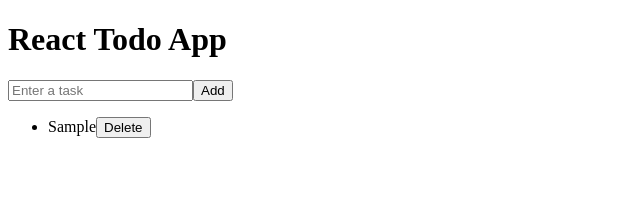
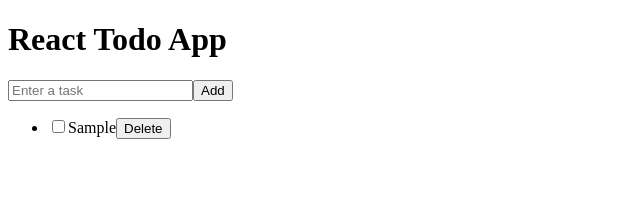
Before and after one commit to bkuvshinnikov/lab2-react-todo, a React (Vite) app: page / in a window 1280 px wide. Both pictures are taken after typing "Sample" into the empty fields and a click on the button "Add". Shown: the top 207 px of the page, without its empty margins (0-640 px from the left). Built offline with nearby package versions, Linux system fonts and the light colour scheme.

Commit message:
Checkoxes for to-do's.

```diff
--- a/src/App.jsx
+++ b/src/App.jsx
@@ -12,6 +12,7 @@ function App() {
     const newTodo = {
       id: Date.now(),
       text: task,
+      completed: false,
     }
 
     setTodos([...todos, newTodo])
@@ -20,6 +21,16 @@ function App() {
 
   const deleteTodo = (id) => {
     setTodos(todos.filter(todo => todo.id !== id))
+  }
+
+  const toggleTodo = (id) => {
+    setTodos(
+      todos.map(todo =>
+        todo.id === id
+          ? { ...todo, completed: !todo.completed }
+          : todo
+      )
+    )
   }
 
   return (
@@ -40,7 +51,21 @@ function App() {
       <ul>
         {todos.map(todo => (
           <li key={todo.id}>
-            {todo.text}
+            <input
+              type="checkbox"
+              checked={todo.completed}
+              onChange={() => toggleTodo(todo.id)}
+            />
+
+            <span
+              style={{
+                textDecoration: todo.completed
+                  ? 'line-through'
+                  : 'none',
+              }}
+            >
+              {todo.text}
+            </span>
 
             <button onClick={() => deleteTodo(todo.id)}>
               Delete
```
